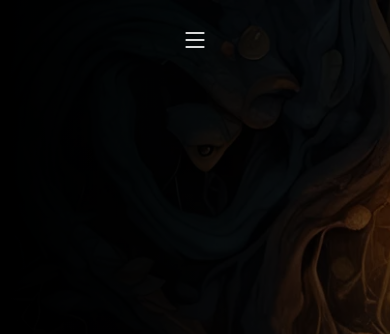
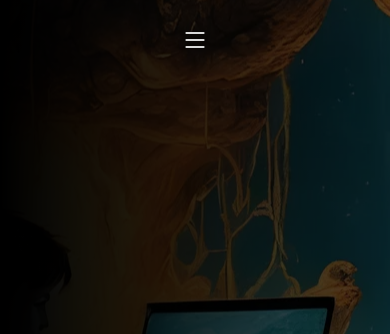
Before and after one commit to AromalShaji/portfolio, a plain HTML site: page index.html in a window 390 px wide. Shown: the top 334 px of the page. Drawn offline with nearby package versions, Linux system fonts and the light colour scheme.

Commit message:
Update style.css

```diff
--- a/assets/css/style.css
+++ b/assets/css/style.css
@@ -330,6 +330,12 @@ h6 {
   top: 0;
   left: 0;
   right: 0;
+}
+
+@media (max-width: 767px) {
+  #hero {
+    background: linear-gradient(to right, black, transparent), url("../img/hero-bg.webp") center center;
+  }
 }
 
 #hero .hero-container {
```
